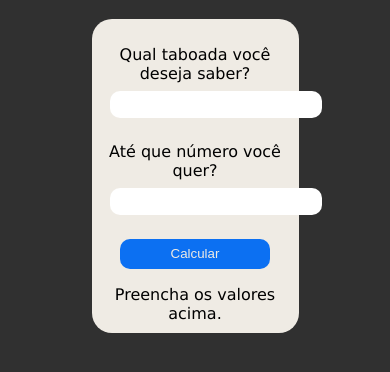
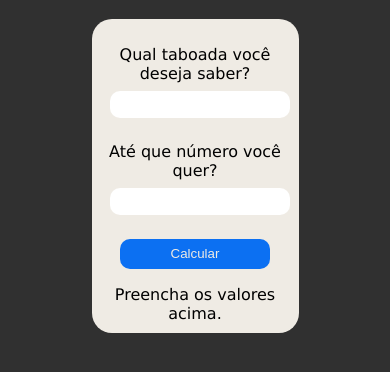
Before and after one commit to Kaue-com-C/tabuada, a plain HTML site: page index.html in a window 390 px wide. Shown: the part 70-442 px from the top of the page. Drawn offline with Linux system fonts and the light colour scheme.

Commit message:
Update style.css

```diff
--- a/style.css
+++ b/style.css
@@ -43,3 +43,9 @@ section{
     width: 200px;
     padding-left: 10px;
 }
+
+@media screen and (max-width: 600px) {
+     .form{
+        width: 90%;
+    }
+}
```
